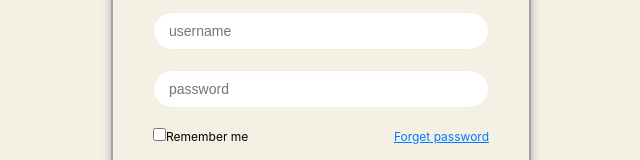
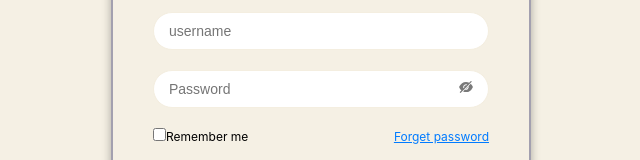
Before and after one commit to mahfouz72/LiBooks, a React (Create React App) app in the folder frontend/: page / in a window 1280 px wide. Shown: the part 270-430 px from the top of the page, without its empty margins (319-959 px from the left). Built offline with nearby package versions, Linux system fonts and the light colour scheme.

Commit message:
Adding show password to login form

```diff
--- a/frontend/src/Components/Fields/Password/password.jsx
+++ b/frontend/src/Components/Fields/Password/password.jsx
@@ -20,7 +20,8 @@
           className="w-full px-4 py-2 border border-gray-300 rounded-md"
         />
         <span
-          className="icon"
+          className="absolute right-4 top-1/2 transform -translate-y-1/2 cursor-pointer text-gray-500"
+          id='icon'
           onClick={handleTogglePassword}
           aria-label={showPassword ? 'Hide password' : 'Show password'}
         >
--- a/frontend/src/pages/forgetPassword/ResetPasswordForm.jsx
+++ b/frontend/src/pages/forgetPassword/ResetPasswordForm.jsx
@@ -71,7 +71,6 @@
                     setValue={setPassword}
                     placeholder="New Password"
                 />
-                    <p className="error">{errorMessage}</p>
                 </div>
 
                 <div className="input-box">
--- a/frontend/src/pages/login/Login.jsx
+++ b/frontend/src/pages/login/Login.jsx
@@ -5,6 +5,7 @@
 import { HOME } from "../../constants/Constants";
 import { loginWithGoogle } from "../../APIs/auth";
 import { useGoogleLogin } from '@react-oauth/google';
+import Password from '../../Components/Fields/Password/password';
 
 import '../../styles/form.css'
 
@@ -112,10 +113,10 @@
                 </div>
 
                 <div className="input-box">
-                    <input type="password"
-                        placeholder="password"
+                    <Password
                         value={password}
-                        onChange={(e) => setPassword(e.target.value)}
+                        setValue={setPassword}
+                        placeholder="Password"
                     />
                     <p className="error">{passwordError}</p>
                 </div>
--- a/frontend/src/styles/form.css
+++ b/frontend/src/styles/form.css
@@ -37,7 +37,7 @@
     box-sizing: border-box;
 }
 
-.icon {
+#icon {
     position: absolute;
     top: 50%;
     right: 15px;
```
